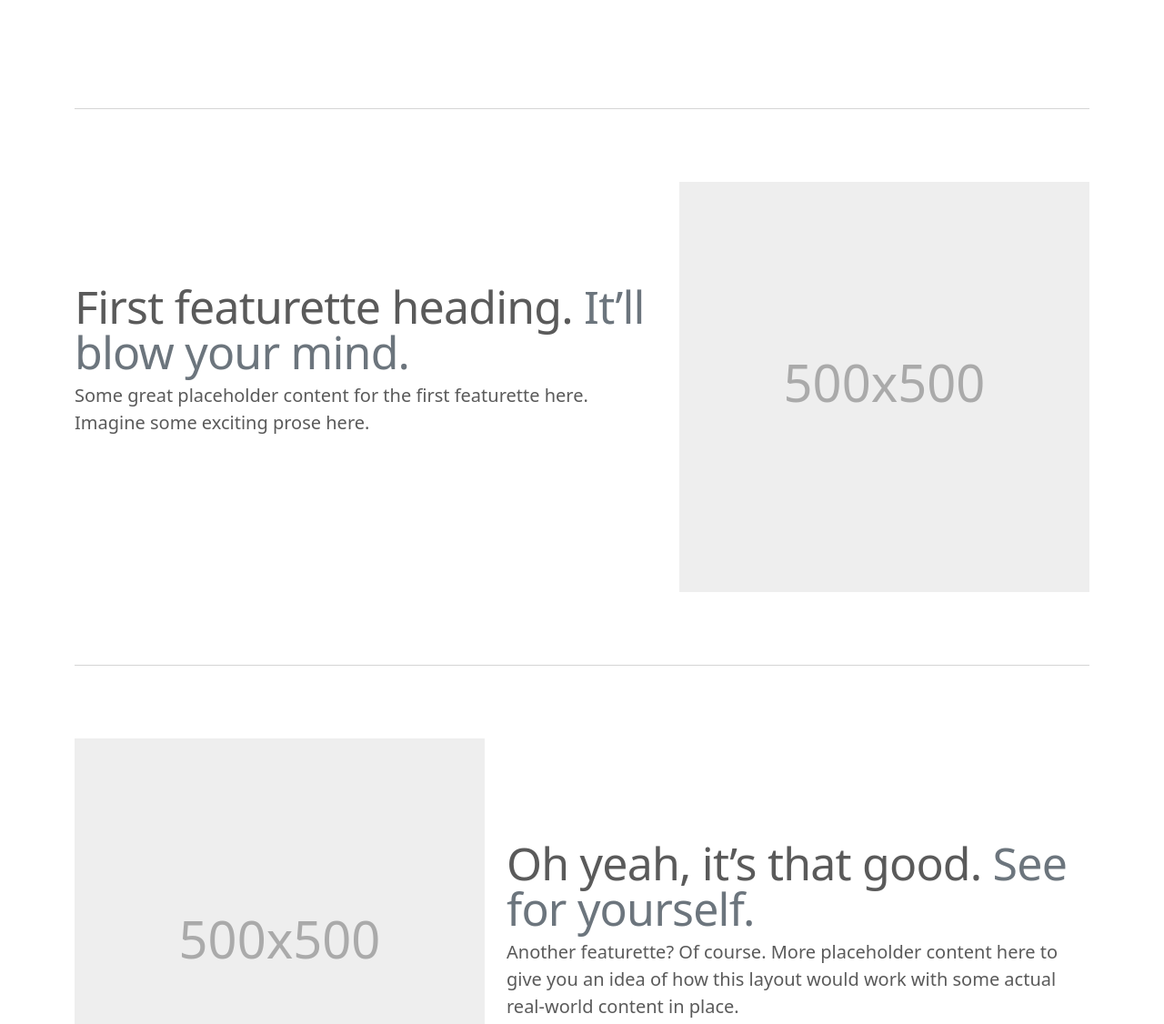
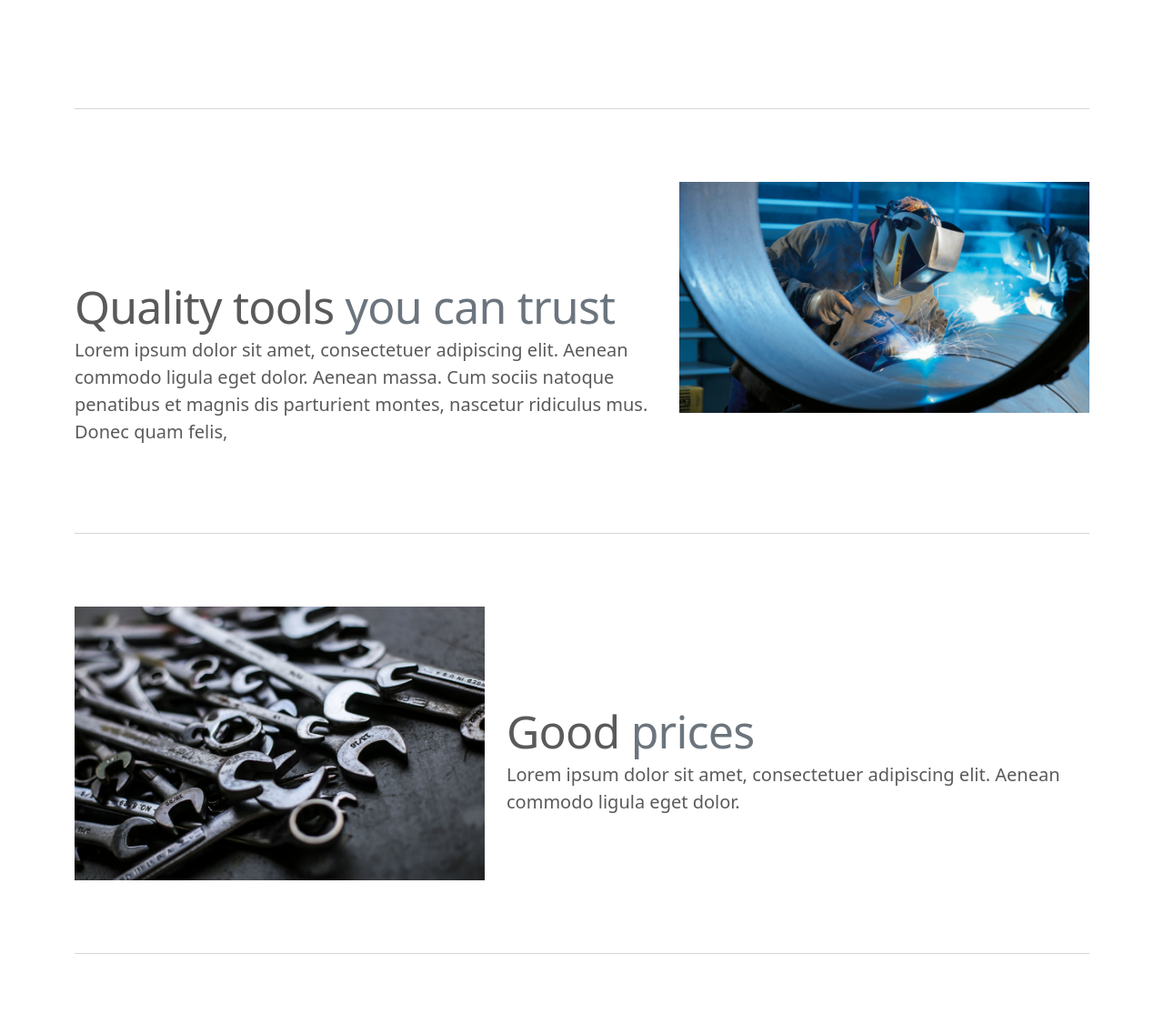
Before and after one commit to Colby77/devmountain-spec-capstone-project, a Flask app: page / in a window 1280 px wide. Shown: the part 537-1663 px from the top of the page at 91% size. Run offline with Flask 2, Linux system fonts and the light colour scheme; data that the repository does not hold is empty; parts of the project's set-up code (start-up, migrations or seed data) failed here and were passed over.

Commit message:
homepage feature groups styled

```diff
--- a/templates/home.html
+++ b/templates/home.html
@@ -134,12 +134,12 @@
 
             <div class="row featurette">
               <div class="col-md-7">
-                <h2 class="featurette-heading">First featurette heading. <span class="text-muted">It’ll blow your mind.</span></h2>
-                <p class="lead">Some great placeholder content for the first featurette here. Imagine some exciting prose here.</p>
+                <h2 class="featurette-heading">Quality tools<span class="text-muted"> you can trust</span></h2>
+                <p class="lead">Lorem ipsum dolor sit amet, consectetuer adipiscing elit. Aenean commodo ligula eget dolor. Aenean massa. Cum sociis natoque penatibus et magnis dis parturient montes, nascetur ridiculus mus. Donec quam felis, </p>
               </div>
               <div class="col-md-5">
-                <svg class="bd-placeholder-img bd-placeholder-img-lg featurette-image img-fluid mx-auto" width="500" height="500" xmlns="http://www.w3.org/2000/svg" role="img" aria-label="Placeholder: 500x500" preserveAspectRatio="xMidYMid slice" focusable="false"><title>Placeholder</title><rect width="100%" height="100%" fill="#eee"/><text x="50%" y="50%" fill="#aaa" dy=".3em">500x500</text></svg>
-
+                <!-- <svg class="bd-placeholder-img bd-placeholder-img-lg featurette-image img-fluid mx-auto" width="500" height="500" xmlns="http://www.w3.org/2000/svg" role="img" aria-label="Placeholder: 500x500" preserveAspectRatio="xMidYMid slice" focusable="false"><title>Placeholder</title><rect width="100%" height="100%" fill="#eee"/><text x="50%" y="50%" fill="#aaa" dy=".3em">500x500</text></svg> -->
+                <img src='../static/img/pipe_welding_img.jpg' class="bd-placeholder-img bd-placeholder-img-lg featurette-image img-fluid mx-auto" width='500'>
               </div>
             </div>
 
@@ -147,11 +147,12 @@
 
             <div class="row featurette">
               <div class="col-md-7 order-md-2">
-                <h2 class="featurette-heading">Oh yeah, it’s that good. <span class="text-muted">See for yourself.</span></h2>
-                <p class="lead">Another featurette? Of course. More placeholder content here to give you an idea of how this layout would work with some actual real-world content in place.</p>
+                <h2 class="featurette-heading">Good <span class="text-muted">prices</span></h2>
+                <p class="lead">Lorem ipsum dolor sit amet, consectetuer adipiscing elit. Aenean commodo ligula eget dolor.</p>
               </div>
               <div class="col-md-5 order-md-1">
-                <svg class="bd-placeholder-img bd-placeholder-img-lg featurette-image img-fluid mx-auto" width="500" height="500" xmlns="http://www.w3.org/2000/svg" role="img" aria-label="Placeholder: 500x500" preserveAspectRatio="xMidYMid slice" focusable="false"><title>Placeholder</title><rect width="100%" height="100%" fill="#eee"/><text x="50%" y="50%" fill="#aaa" dy=".3em">500x500</text></svg>
+                <!-- <svg class="bd-placeholder-img bd-placeholder-img-lg featurette-image img-fluid mx-auto" width="500" height="500" xmlns="http://www.w3.org/2000/svg" role="img" aria-label="Placeholder: 500x500" preserveAspectRatio="xMidYMid slice" focusable="false"><title>Placeholder</title><rect width="100%" height="100%" fill="#eee"/><text x="50%" y="50%" fill="#aaa" dy=".3em">500x500</text></svg> -->
+                <img src='../static/img/tools_wallpaper2.jpg' class="bd-placeholder-img bd-placeholder-img-lg featurette-image img-fluid mx-auto" width='500'>
 
               </div>
             </div>
@@ -160,11 +161,14 @@
 
             <div class="row featurette">
               <div class="col-md-7">
-                <h2 class="featurette-heading">And lastly, this one. <span class="text-muted">Checkmate.</span></h2>
-                <p class="lead">And yes, this is the last block of representative placeholder content. Again, not really intended to be actually read, simply here to give you a better view of what this would look like with some actual content. Your content.</p>
+                <h2 class="featurette-heading">Good <span class="text-muted">customer service</span></h2>
+                <p class="lead">Lorem ipsum dolor sit amet, consectetuer adipiscing elit. Aenean commodo ligula eget dolor.</p>
+                <p class='lead'> Aenean massa. Cum sociis natoque penatibus et magnis dis parturient montes, nascetur ridiculus mus. Donec quam felis, </p>
+
               </div>
               <div class="col-md-5">
-                <svg class="bd-placeholder-img bd-placeholder-img-lg featurette-image img-fluid mx-auto" width="500" height="500" xmlns="http://www.w3.org/2000/svg" role="img" aria-label="Placeholder: 500x500" preserveAspectRatio="xMidYMid slice" focusable="false"><title>Placeholder</title><rect width="100%" height="100%" fill="#eee"/><text x="50%" y="50%" fill="#aaa" dy=".3em">500x500</text></svg>
+                <!-- <svg class="bd-placeholder-img bd-placeholder-img-lg featurette-image img-fluid mx-auto" width="500" height="500" xmlns="http://www.w3.org/2000/svg" role="img" aria-label="Placeholder: 500x500" preserveAspectRatio="xMidYMid slice" focusable="false"><title>Placeholder</title><rect width="100%" height="100%" fill="#eee"/><text x="50%" y="50%" fill="#aaa" dy=".3em">500x500</text></svg> -->
+                <img src='https://external-content.duckduckgo.com/iu/?u=https%3A%2F%2Fwallpapertag.com%2Fwallpaper%2Ffull%2F1%2F3%2F5%2F311231-gorgerous-office-background-1920x1080-for-android-50.jpg&f=1&nofb=1' class="bd-placeholder-img bd-placeholder-img-lg featurette-image img-fluid mx-auto" width='500'>
 
               </div>
             </div>
```
Also changed, not shown: static/img/tools_wallpaper2.jpg (added).
